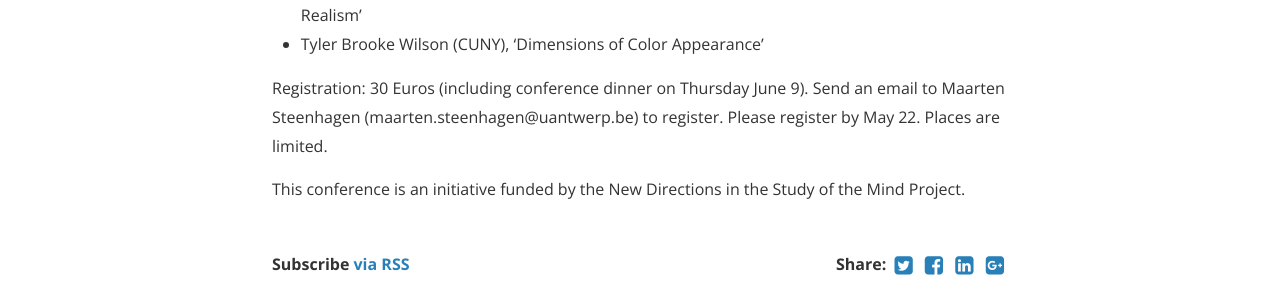
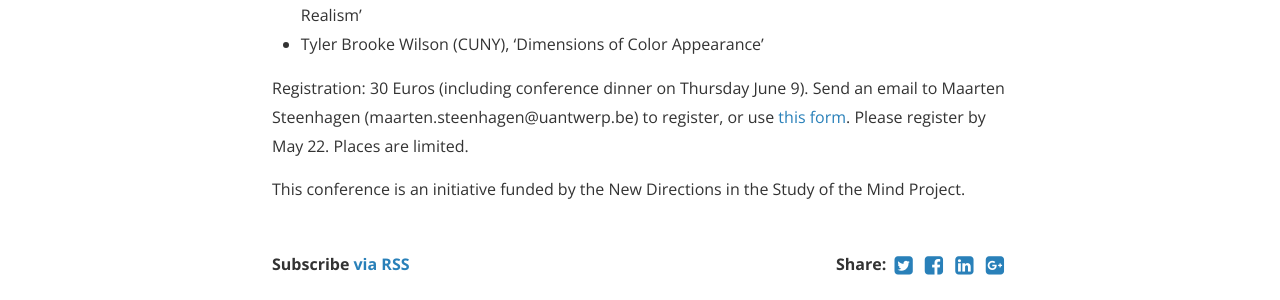
Before and after one commit to perceiving/old-conference-site, a Jekyll site: the page built from _posts/2016-03-05-registration.md, in a window 1280 px wide. Shown: the part 1450-1750 px from the top of the page. Built offline with Jekyll 4.4.1, drawn with Linux system fonts in a browser that asks for light colours; nearby versions of some CDN libraries; a style sheet for code colours, icons or effects is not loaded.

Commit message:
Update 2016-03-05-registration.md

```diff
--- a/_posts/2016-03-05-registration.md
+++ b/_posts/2016-03-05-registration.md
@@ -31,6 +31,6 @@
 - Blaine Kenneally (Edinburgh), 'Direct Perception at Vast Distances: Implications for Naïve Realism'
 - Tyler Brooke Wilson (CUNY), 'Dimensions of Color Appearance'
 
-Registration: 30 Euros (including conference dinner on Thursday June 9). Send an email to Maarten Steenhagen (maarten.steenhagen@uantwerp.be) to register. Please register by May 22. Places are limited.
+Registration: 30 Euros (including conference dinner on Thursday June 9). Send an email to Maarten Steenhagen (maarten.steenhagen@uantwerp.be) to register, or use [this form](http://goo.gl/forms/DNgAOkVpvP). Please register by May 22. Places are limited.
 
 This conference is an initiative funded by the New Directions in the Study of the Mind Project.
```
